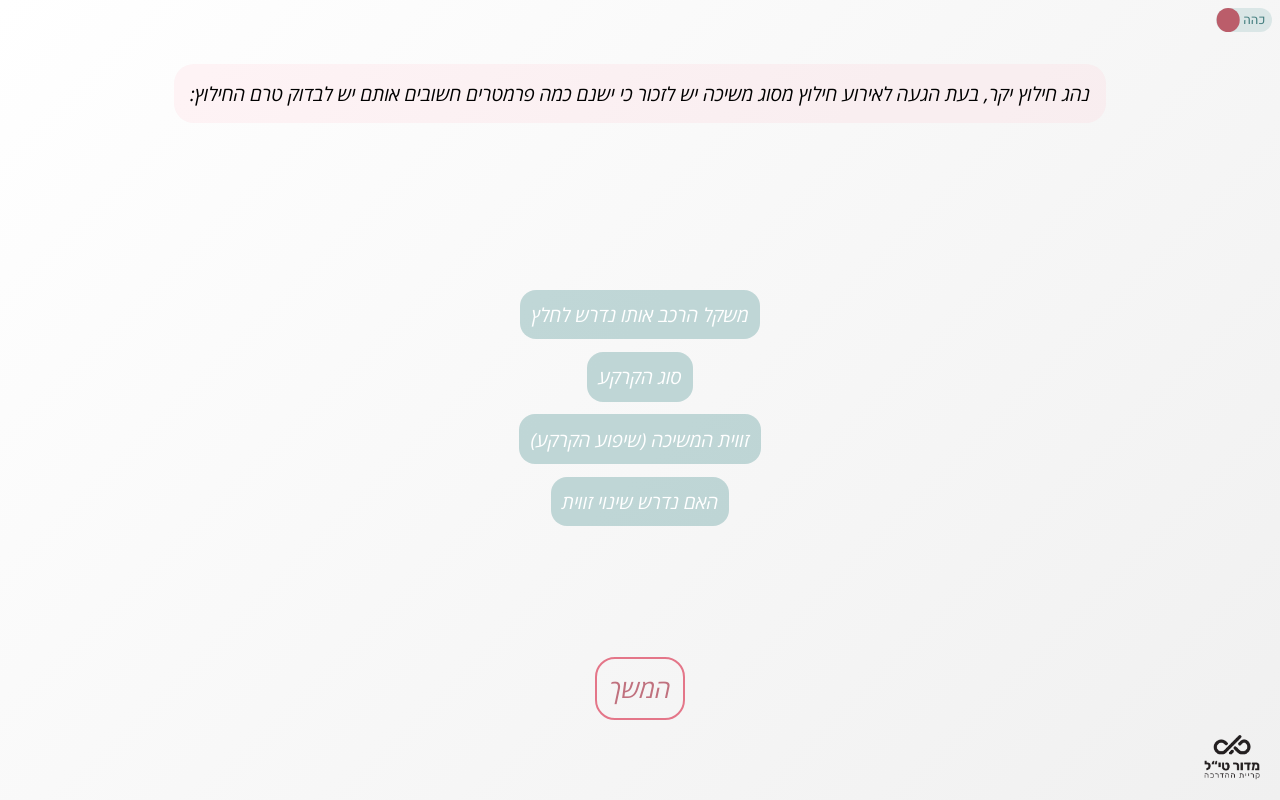
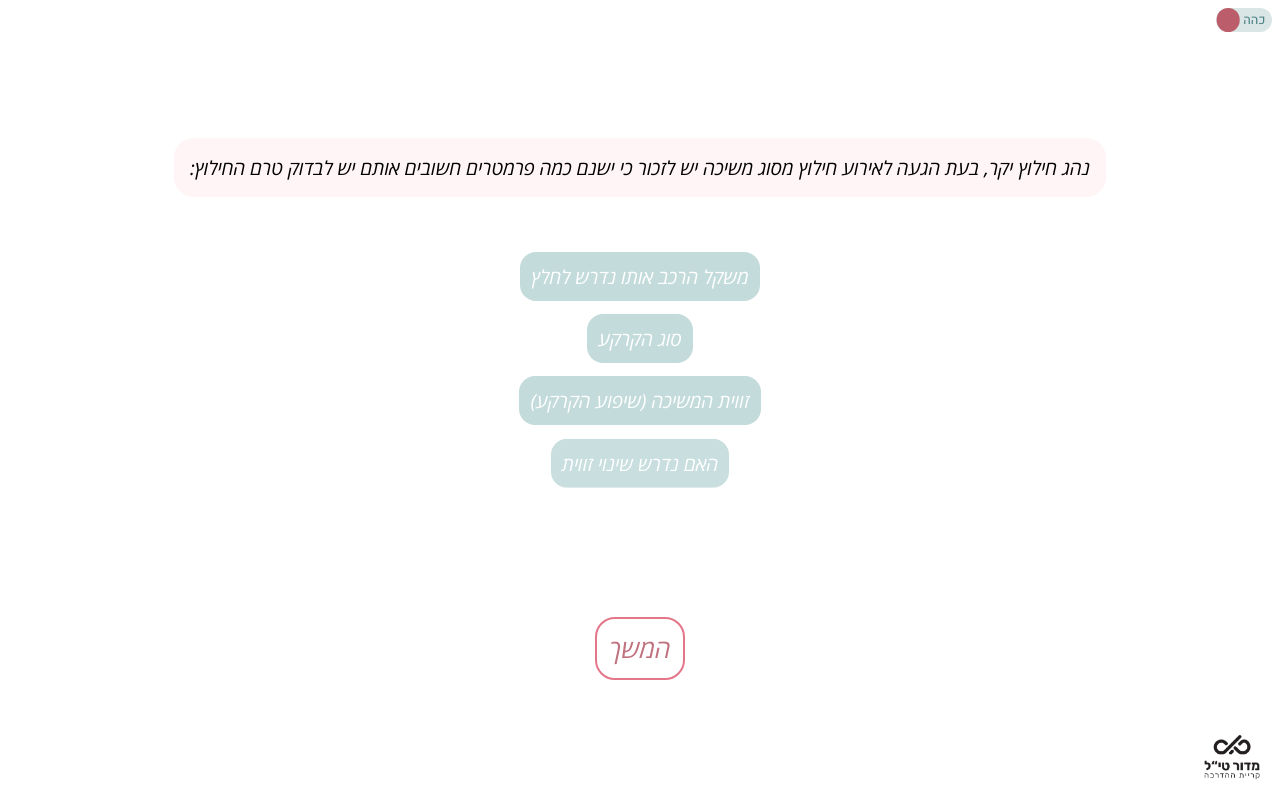
Before and after one commit to madortill/RescueCalculator, a Vue app: page / in a window 1280 px wide. Both pictures are taken after a click on the element "יאללה נתחיל!". Built offline with nearby package versions, Linux system fonts and the light colour scheme.

Commit message:
continued styles

```diff
--- a/src/components/OpeningScreen.vue
+++ b/src/components/OpeningScreen.vue
@@ -7,7 +7,7 @@
             <div class="button upper" @click="goNext">יאללה נתחיל!</div>
         </div>
 
-        <div v-else-if="page === 1" class="continue-page">
+        <div v-else-if="page === 1" class="continue-page page-conatiner">
             <div class="text">
                 נהג חילוץ יקר, בעת הגעה לאירוע חילוץ מסוג משיכה יש לזכור כי ישנם כמה פרמטרים חשובים אותם יש לבדוק טרם החילוץ:
             </div>
@@ -21,16 +21,16 @@
                     {{ item }}
                 </div>
             </div>
-            <div class="button" @click="goNext">המשך</div>
+            <div class="button fixed" @click="goNext">המשך</div>
         </div>
 
-        <div v-else class="continue-page">
+        <div v-else class="continue-page page-conatiner">
             <div class="text">
                 לאחר שבדקתם את כל אלו, תוכלו להשתמש במחשבון! <br /><br />
                 עליכם להשתמש בכפתורים שנמצאים במחשבון על מנת להכניס את הערכים הרצויים לנוסחא שבחרתם. <br /><br />
                 לאחר מכן תוכלו לחשב את תוצאת ההתנגדות שיש להפעיל, בהתאם לנוסחאות החילוץ.
             </div>
-            <div class="button" @click="startCalc">המשך</div>
+            <div class="button fixed" @click="startCalc">המשך</div>
         </div>
     </div>
 </template>
@@ -52,10 +52,14 @@ export default {
   },
   methods: {
     goNext() {
-      this.page++;
+        setTimeout( () => {
+            this.page++;
+        }, 750)
     },
     startCalc() {
-      this.$emit("nextScreen");
+        setTimeout( () => {
+            this.$emit("nextScreen");
+        }, 750)
     },
     getChecklistAnimationStyle(index) {
       return {
@@ -118,12 +122,10 @@ export default {
 }
 
 .button {
-    position: absolute;
-    bottom: 5rem;
     padding: 0.75rem;
     border-radius: 20px;
     font-size: 1.6rem;
-    transition: transform 0.2s, background-color 0.2s;
+    transition: transform 0.8s, background-color 0.8s;
 }
 
 .button:active {
@@ -131,7 +133,13 @@ export default {
 }
 
 .upper {
+    position: absolute;
     bottom: 10rem;
+}
+
+.fixed {
+    position: absolute;
+    bottom: -5rem;
 }
 
 .dark-mode .button {
@@ -151,6 +159,17 @@ export default {
     flex-direction: column;
     align-items: center;
     width: 90%;
+}
+
+.page-conatiner {
+    /* margin-top: 1rem; */
+    position: absolute;
+    top: 0;
+    width: 100%;
+    height: 75%;
+    display: flex;
+    flex-direction: column;
+    align-items: center;
 }
 
 .item {
@@ -202,12 +221,12 @@ export default {
 
 /* Dark and Light Modes */
 .dark-mode {
-    background: linear-gradient(135deg, #000, #333);
+    background: black;
     color: white;
 }
 
 .light-mode {
-    background: linear-gradient(135deg, #fff, #f0f0f0);
+    background: white;
     color: black;
 }
 
@@ -232,8 +251,8 @@ export default {
 }
 
 .text {
-    position: absolute;
-    top: 2rem;
+    /* position: absolute; */
+    /* top: 2rem; */
     margin: 2rem;
     padding: 1rem;
     border-radius: 20px;
```
